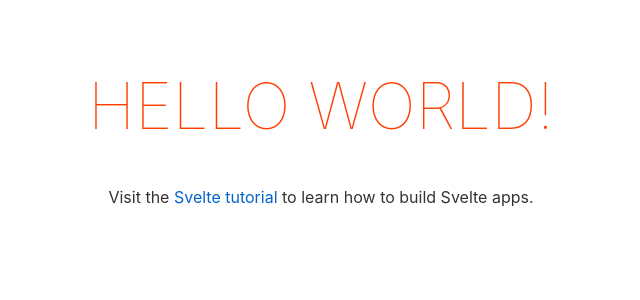
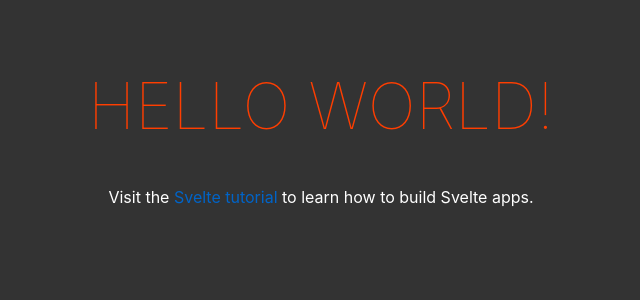
Before and after one commit to neyl66/aoe4-scoreboard, a Svelte app: page / in a window 1280 px wide. Shown: the top 300 px of the page, without its empty margins (319-959 px from the left). Built offline with nearby package versions, Linux system fonts and the light colour scheme.

Commit message:
Change css.

```diff
--- a/public/global.css
+++ b/public/global.css
@@ -5,7 +5,8 @@ html, body {
 }
 
 body {
-	color: #333;
+	color: #fff;
+	background-color: #333;
 	margin: 0;
 	padding: 8px;
 	box-sizing: border-box;
```
